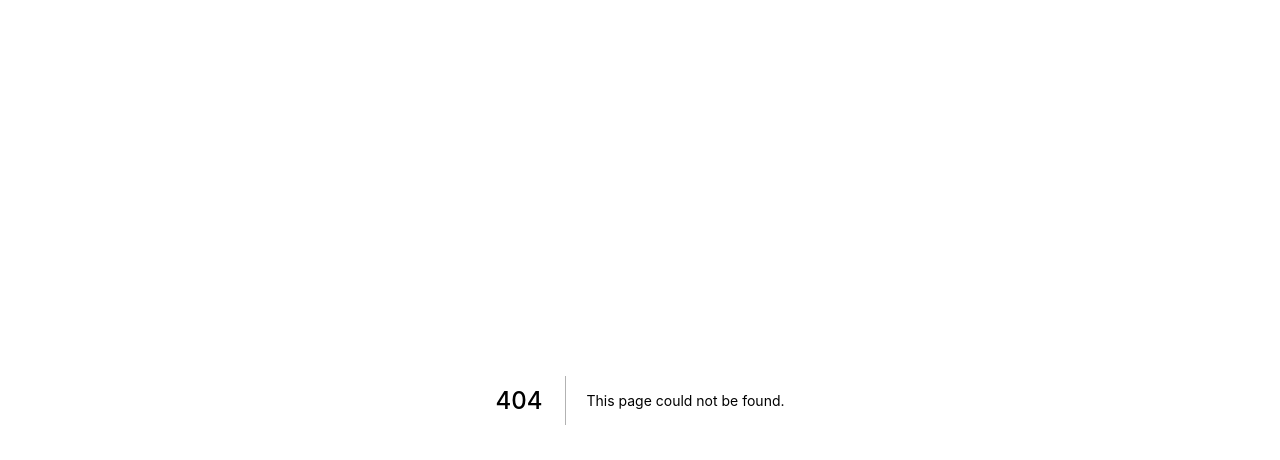
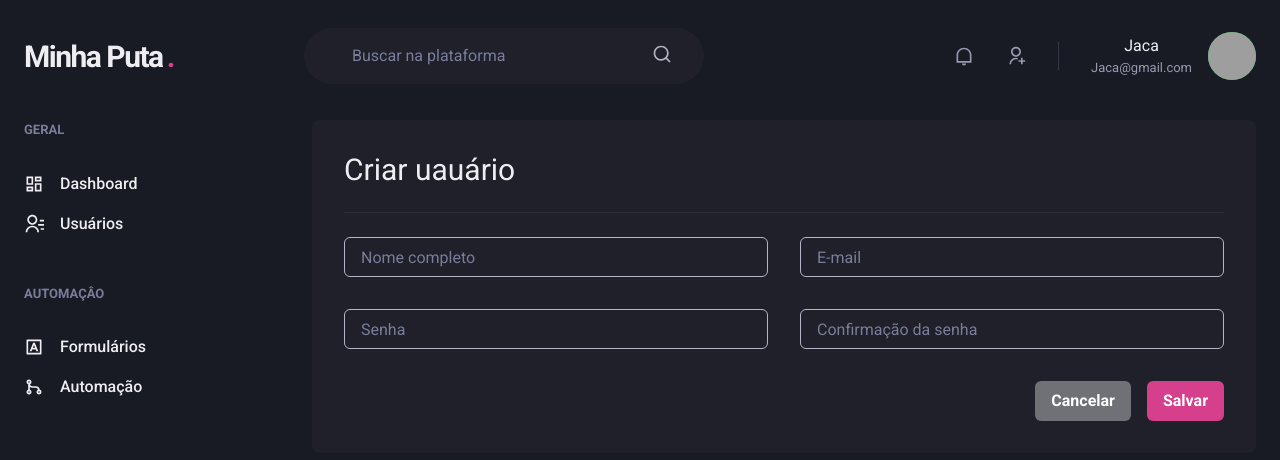
Before and after one commit to arcangeloBiel/DashGo, a Next.js app: page /users/create in a window 1280 px wide. Before the commit this address had no page. Shown: the top 460 px of the page. Built offline with nearby package versions, Linux system fonts and the light colour scheme; grey boxes are pictures that could not be loaded.

Commit message:
Página: Form de usuário

```diff
--- /dev/null
+++ b/src/pages/users/create.tsx
@@ -0,0 +1,56 @@
+import {
+  Box,
+  Button,
+  Divider,
+  Flex,
+  Heading,
+  HStack,
+  Input,
+  SimpleGrid,
+  VStack,
+} from "@chakra-ui/react";
+import { Header } from "../../components/Header";
+import { Sidebar } from "../../components/Sidebar";
+
+export default function CreateUser() {
+  return (
+    <Box>
+      <Header />
+
+      <Flex w="100%" my="6" maxWidth={1480} mx="auto" px="6">
+        <Sidebar />
+        <Box flex="1" borderRadius={8} bg="gray.800" p="8">
+          <Heading size="lg" fontWeight="normal">
+            {" "}
+            Criar uauário
+          </Heading>
+          <Divider my="6" borderColor="gray.700" />
+
+          <VStack spacing="8">
+            <SimpleGrid minChildWidth="240px" spacing="8" w="100%">
+              <Input name="name" label="Nome completo" placeholder="Nome completo" />
+              <Input name="email" type="email" label="E-mail" placeholder="E-mail" />
+            </SimpleGrid>
+
+            <SimpleGrid minChildWidth="240px" spacing="8" w="100%">
+              <Input name="password" type="password" label="Senha"  placeholder="Senha" />
+              <Input
+                name="password_confirmation"
+                type="password"
+                label="Confirmação da senha"
+                placeholder="Confirmação da senha"
+              />
+            </SimpleGrid>
+          </VStack>
+
+          <Flex mt="8" justify="flex-end">
+            <HStack spacing="4">
+              <Button colorScheme="whiteAlpha">Cancelar</Button>
+              <Button colorScheme="pink">Salvar</Button>
+            </HStack>
+          </Flex>
+        </Box>
+      </Flex>
+    </Box>
+  );
+}
```
